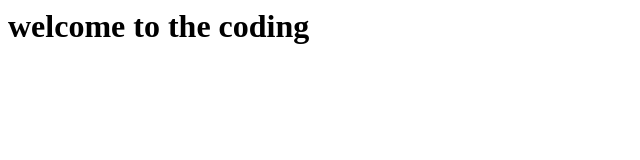
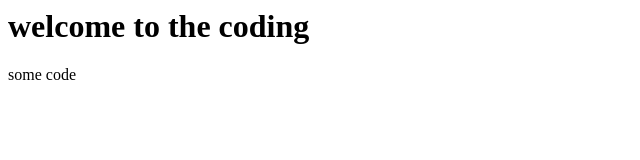
Before and after one commit to rutika-21/locker, a plain HTML site: page index.html in a window 1280 px wide. Shown: the full height of the page, 0-640 px from the left. Drawn offline with Linux system fonts and the light colour scheme.

Commit message:
second para

```diff
--- a/index.html
+++ b/index.html
@@ -1 +1,2 @@
 <h1>welcome to the coding</h1>
+<p>some code</p>
```
